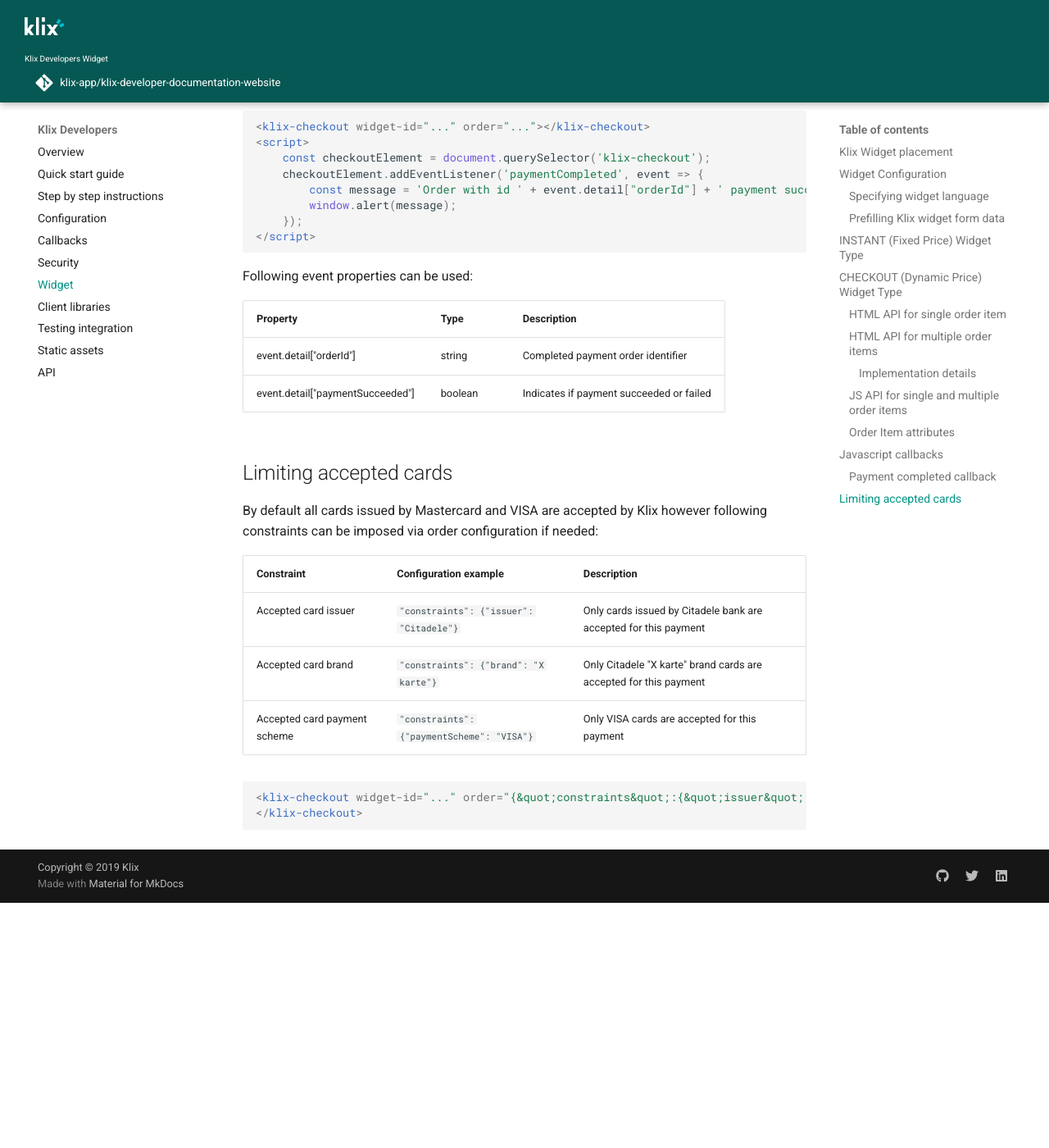
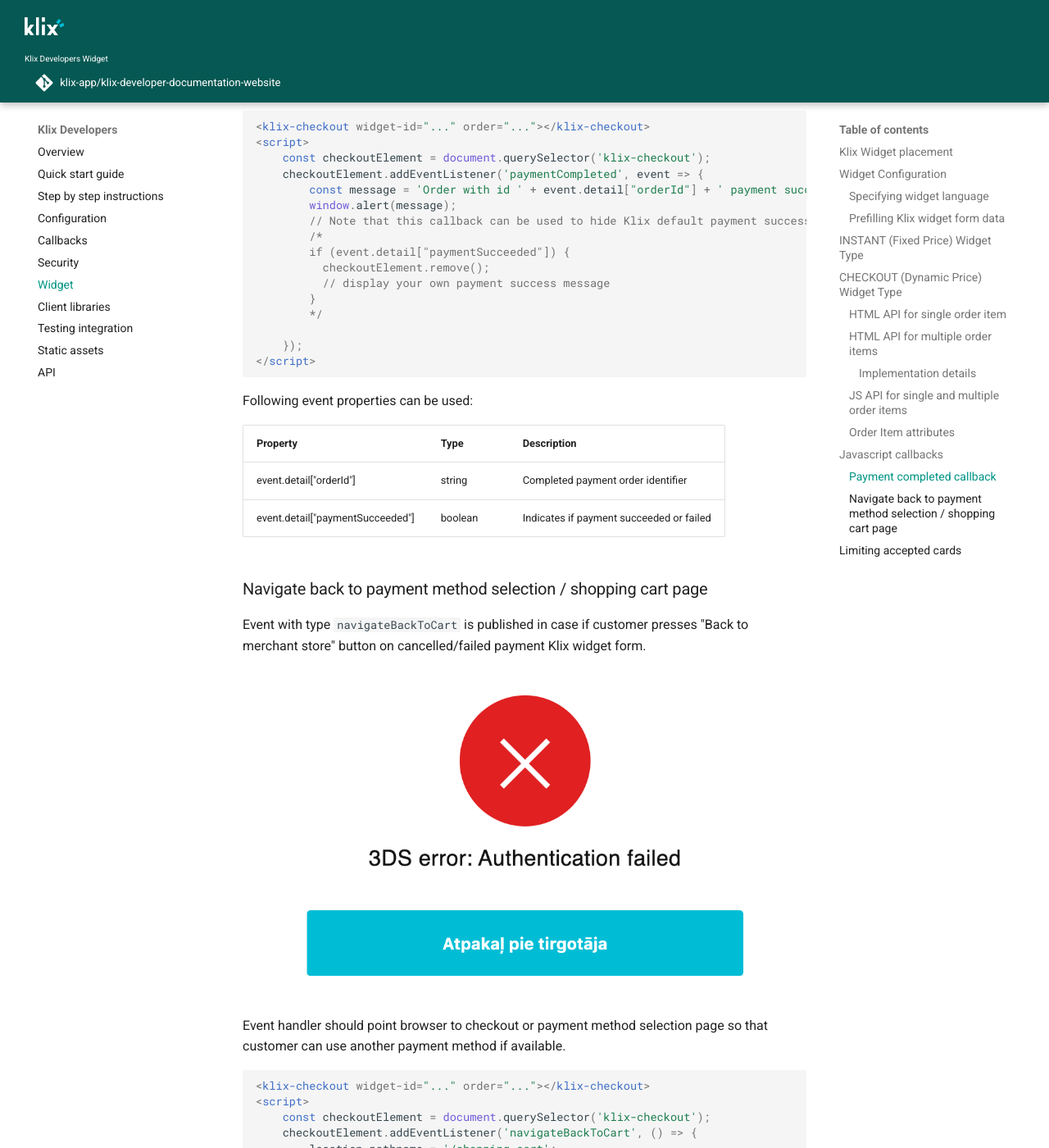
Before and after one commit to klix-app/klix-developer-documentation-website, an MkDocs documentation site: the page built from docs/widget.md, in a window 1280 px wide and 1400 px high, scrolled down 6448 px. Shown: the whole window at 82% size. Built offline with MkDocs 1.6.1 and Material for MkDocs 9.7.7, drawn with Linux system fonts in a browser that asks for light colours; a script that is not in the unit is left out; comment, search, counter and statistics services are not loaded; before the commit the page ends 7549 px from its top, so only the background shows below that; some of the changed text lies outside the part shown.

Commit message:
Add navigate back to payment method selection page JS callback

````diff
--- a/docs/widget.md
+++ b/docs/widget.md
@@ -198,6 +198,14 @@
     checkoutElement.addEventListener('paymentCompleted', event => {
         const message = 'Order with id ' + event.detail["orderId"] + ' payment succeeded -> ' + event.detail["paymentSucceeded"];
         window.alert(message);
+        // Note that this callback can be used to hide Klix default payment success screen and show your own instead
+        /*
+        if (event.detail["paymentSucceeded"]) {
+          checkoutElement.remove();
+          // display your own payment success message
+        }
+        */
+
     });
 </script>
 ```
@@ -208,6 +216,24 @@
 |----------------------------------|-------- |------------------------------------------|
 | event.detail["orderId"]          | string  | Completed payment order identifier       |
 | event.detail["paymentSucceeded"] | boolean | Indicates if payment succeeded or failed |
+
+### Navigate back to payment method selection / shopping cart page
+
+Event with type `navigateBackToCart` is published in case if customer presses "Back to merchant store" button on cancelled/failed payment Klix widget form.
+
+![Failed/cancelled payment screen](images/widget_failed_payment.png "Failed/cancelled payment screen")
+
+Event handler should point browser to checkout or payment method selection page so that customer can use another payment method if available.
+
+```html
+<klix-checkout widget-id="..." order="..."></klix-checkout>
+<script>
+    const checkoutElement = document.querySelector('klix-checkout');
+    checkoutElement.addEventListener('navigateBackToCart', () => {
+        location.pathname = '/shopping-cart';
+    });
+</script>
+```
 
 ## Limiting accepted cards
 
````
Also changed, not shown: docs/images/widget_failed_payment.png (added).
